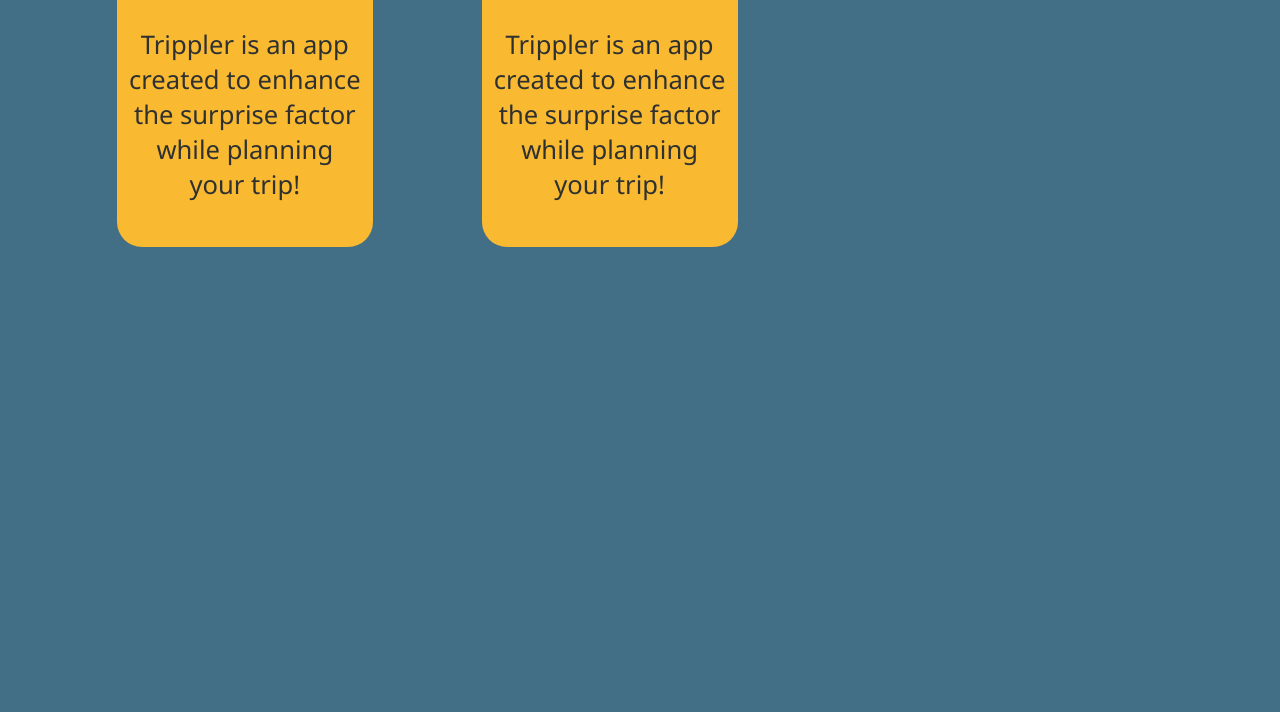
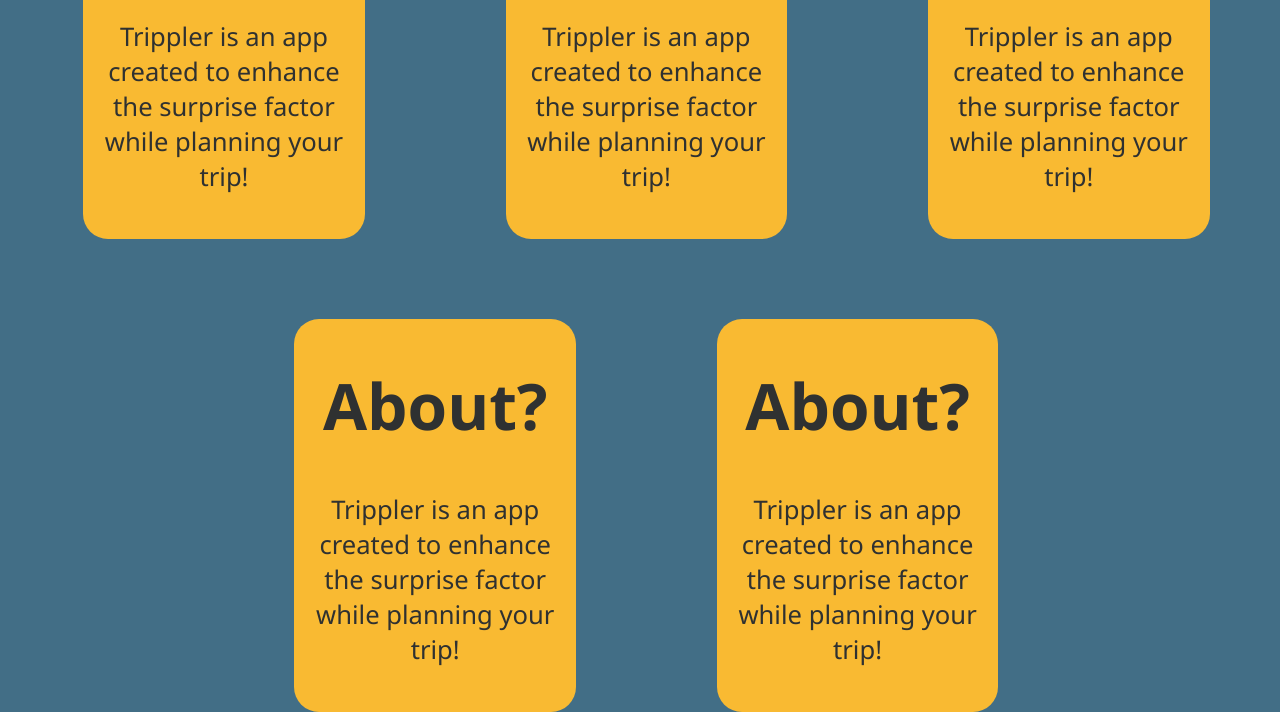
Before and after one commit to LarsBrouns99/Trippler, a plain HTML site: page index.html in a window 1280 px wide. Shown: the part 626-1338 px from the top of the page. Before the commit the page ends 873 px from the top, so only its background shows below. Drawn offline with Linux system fonts and the light colour scheme.

Commit message:
Initial commit 21st may

```diff
--- a/index.html
+++ b/index.html
@@ -9,6 +9,7 @@
 </head>
 <body>
     <img id="headerLogo" src="files/20190319_TripplerNOBACK_v3.png" alt="">
+    <div class="container">
     <div class="infoblok links">
         <h1 class="intro">About?</h1>
         <p>Trippler is an app created to enhance the surprise factor while planning your trip!</p>
@@ -19,5 +20,23 @@
         <p>Trippler is an app created to enhance the surprise factor while planning your trip!</p>
         <br>
     </div>
+    <div class="infoblok links">
+        <h1 class="intro">About?</h1>
+        <p>Trippler is an app created to enhance the surprise factor while planning your trip!</p>
+        <br>
+    </div>
+    </div>
+    <div class="container">
+    <div class="infoblok links">
+        <h1 class="intro">About?</h1>
+        <p>Trippler is an app created to enhance the surprise factor while planning your trip!</p>
+        <br>
+    </div>
+    <div class="infoblok links">
+        <h1 class="intro">About?</h1>
+        <p>Trippler is an app created to enhance the surprise factor while planning your trip!</p>
+        <br>
+    </div>
+</div>
 </body>
 </html>
--- a/style.css
+++ b/style.css
@@ -1,5 +1,6 @@
 body {
     background-color:#426e86;
+    margin: 0px;
 }
 #headerLogo {
    height: auto;
@@ -18,13 +19,21 @@ div {
     font-family: 'Segoe UI', Tahoma, Geneva, Verdana, sans-serif;
     font-size: 2vw;
     background-color: #f9ba32;
+
+}
+
+.container {
+    display: flex;
+    justify-content: center;
+    background-color: #426e86;
 }
 
 .infoblok {
     color: #2f3131;
-    width: 20vw;
+    width: 22vw;
     height: auto;
-    margin-left: 8.5vw;
+    margin-left: 6vw;
+    margin-right: 5vw;
     margin-top: 10vh;
     text-align: center;
     border-radius: 25px;
```
